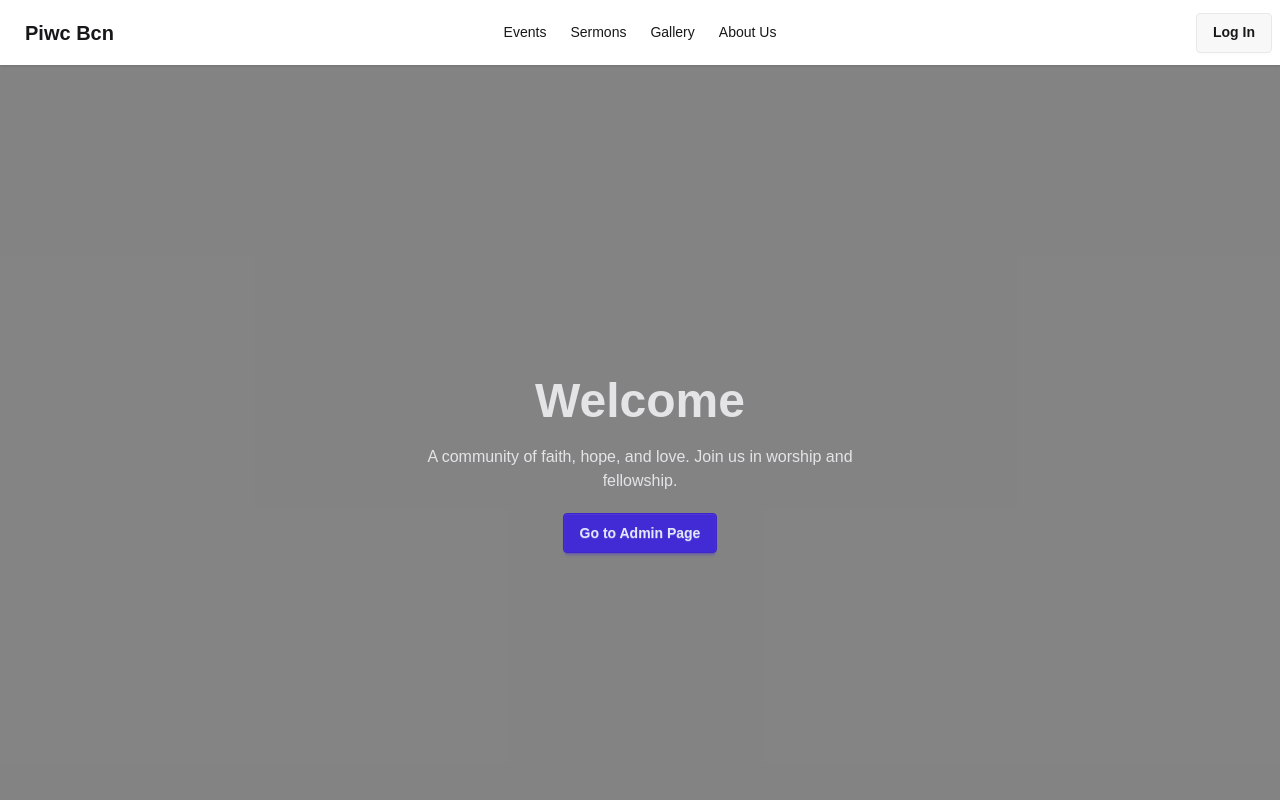
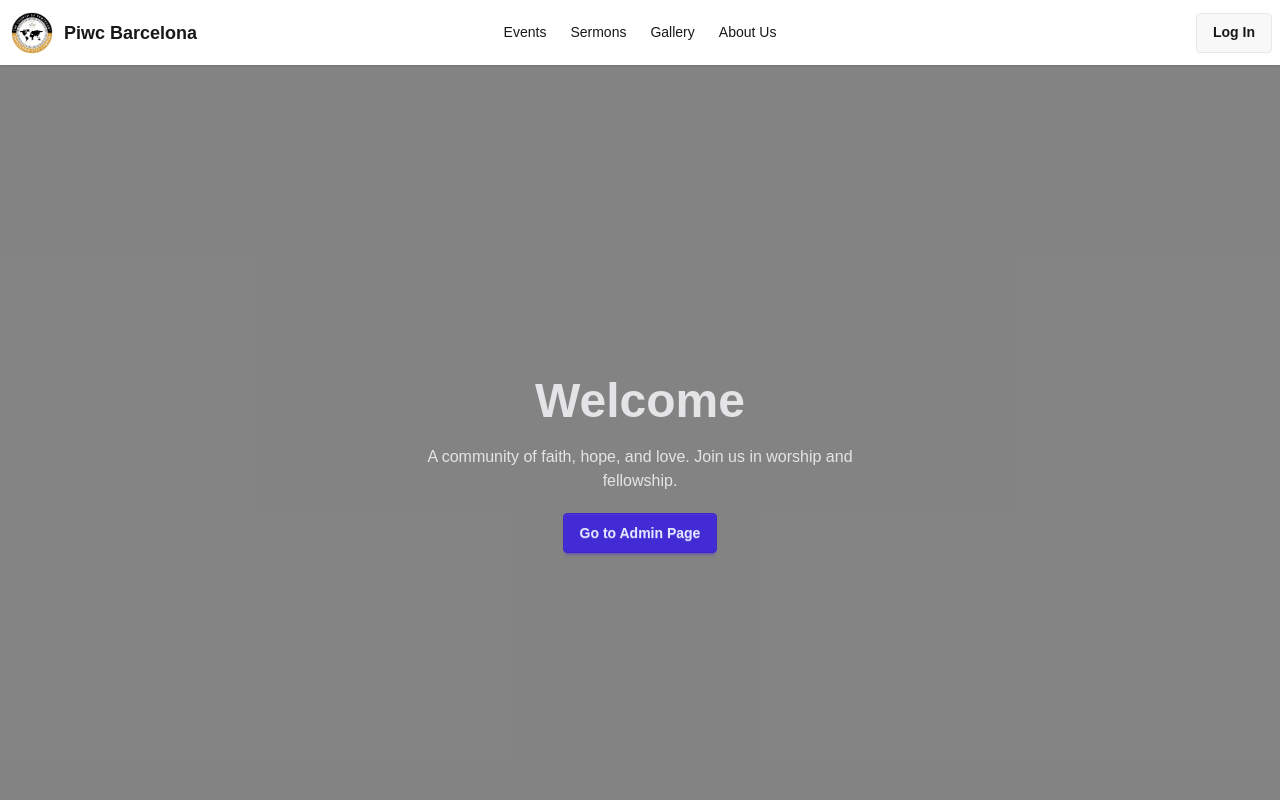
Before and after one commit to Mcdavis705/piwc, a React app: page / in a window 1280 px wide. Shown: the top 800 px of the page. Built offline with nearby package versions, Linux system fonts and the light colour scheme; the HTML template or start-up script is replaced by a standard one.

Commit message:
Added the logo to the Navbar

```diff
--- a/src/components/NavBar.jsx
+++ b/src/components/NavBar.jsx
@@ -1,3 +1,7 @@
+import logo from '../assets/piwclogo.png'
+
+
+
 
 function Navbar() {
     return (
@@ -16,7 +20,10 @@ function Navbar() {
                         <li><a>About Us</a></li>
                     </ul>
                 </div>
-                <a className="btn btn-ghost text-xl">Piwc Bcn</a>
+                <aside className="flex items-center space-x-2">
+                    <img src={logo} alt="PIWC Logo" className="w-12 h-12 rounded-full object-cover" />
+                    <p className="text-lg font-semibold">Piwc Barcelona</p>
+                </aside>
             </div>
             <div className="navbar-center hidden lg:flex">
                 <ul className="menu menu-horizontal px-1">
```
